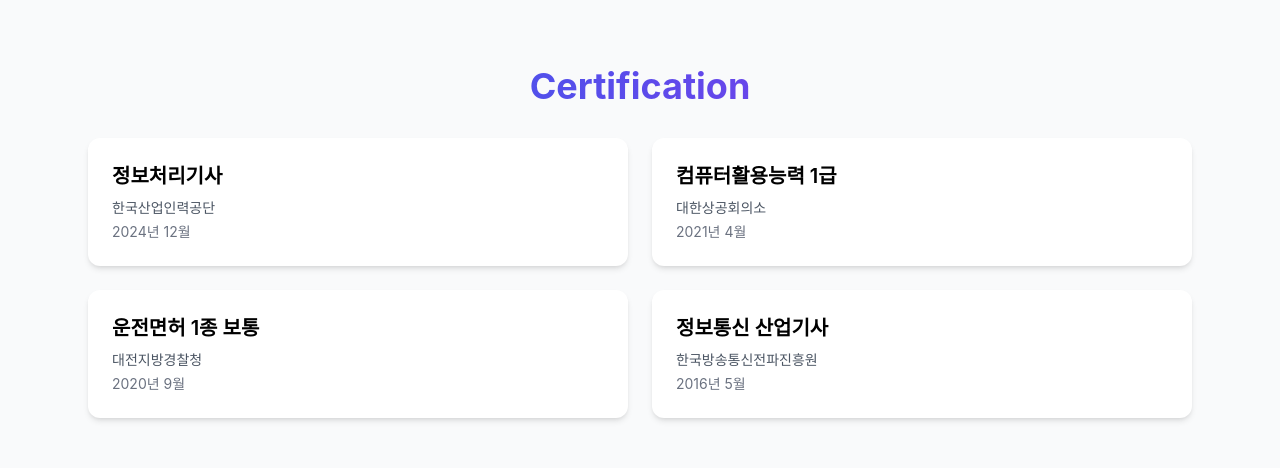
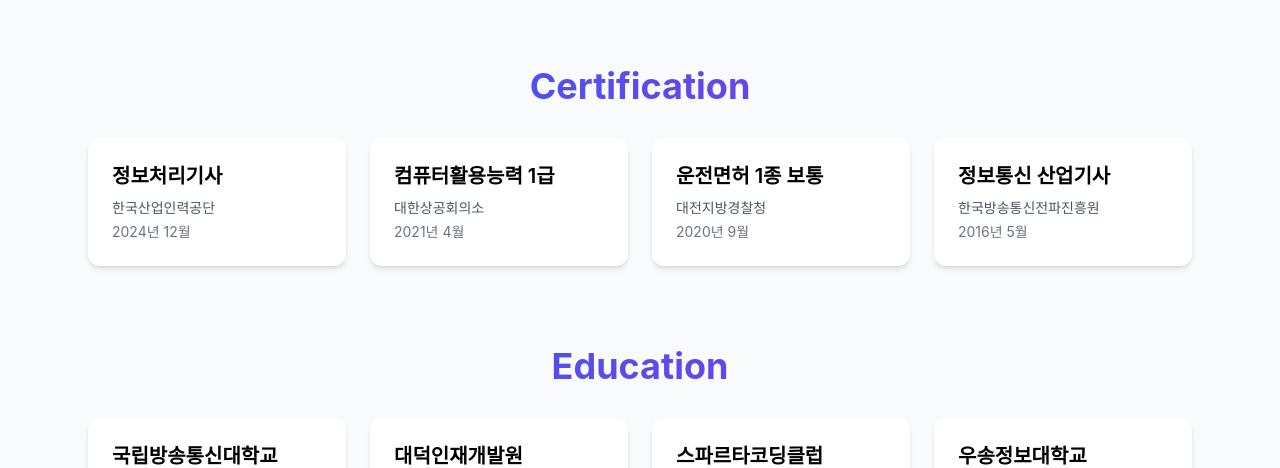
Before and after one commit to yuseonyoung/portfolio, a React (Create React App) app in the folder portfolio_sy/: page / in a window 1280 px wide. Shown: the part 940-1408 px from the top of the page. Built offline with nearby package versions, Linux system fonts and the light colour scheme.

Commit message:
Update About.js
certification layout update

```diff
--- a/portfolio_sy/src/components/About.js
+++ b/portfolio_sy/src/components/About.js
@@ -172,7 +172,7 @@
         {/* Certification Section */}
         <motion.div variants={containerVariants} className="mt-20 " >
             <h3 className="text-4xl sm:text-4xl font-bold mb-8 bg-gradient-to-r from-blue-600 to-purple-600 text-transparent bg-clip-text text-center">Certification</h3>
-            <div className="grid grid-cols-1 md:grid-cols-2 gap-6">
+            <div className="grid grid-cols-1 md:grid-cols-4 gap-6">
               {certifications.map((cert, index) => (
                 <motion.div
                   key={index}
```
